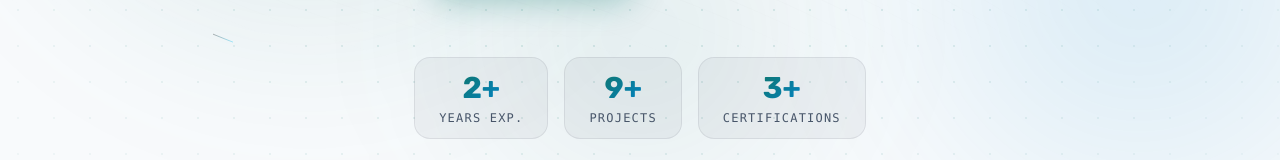
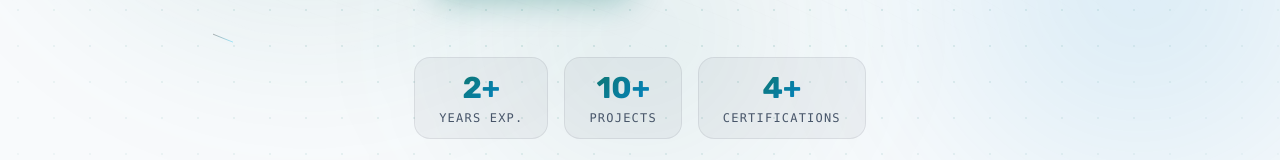
Before and after one commit to seifbasel/My-Portfolio, a Next.js app: page / in a window 1280 px wide. Shown: the part 512-672 px from the top of the page. Built offline with nearby package versions, Linux system fonts and the light colour scheme.

Commit message:
Update StatPill values for projects and certifications in header

```diff
--- a/src/sections/header.tsx
+++ b/src/sections/header.tsx
@@ -325,8 +325,8 @@ const Header = () => {
           className="flex flex-wrap gap-4 justify-center mb-24"
         >
           <StatPill value="2+" label="Years exp." delay={0.8} />
-          <StatPill value="9+" label="Projects" delay={0.92} />
-          <StatPill value="3+" label="Certifications" delay={1.04} />
+          <StatPill value="10+" label="Projects" delay={0.92} />
+          <StatPill value="4+" label="Certifications" delay={1.04} />
         </motion.div>
       </motion.div>
 
```
